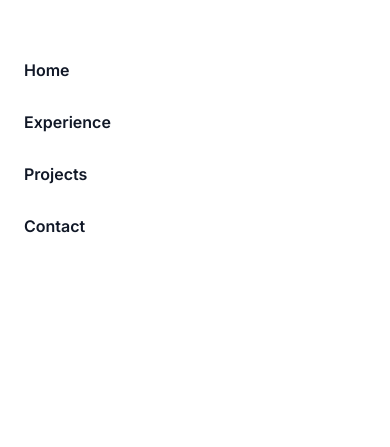
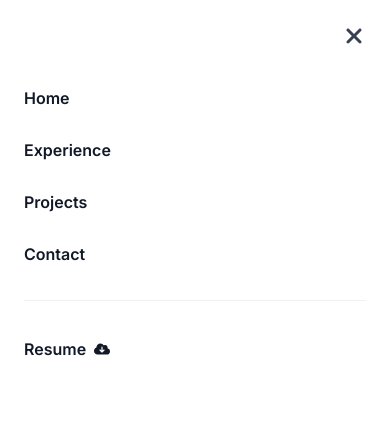
Before and after one commit to luca-matei/lucamatei.eu, a Next.js app: page / in a window 390 px wide. Both pictures are taken after a click on the button "Open main menu". Shown: the top 447 px of the page. Built offline with nearby package versions, Linux system fonts and the light colour scheme.

Commit message:
Fixed bugs

```diff
--- a/src/app/(app-sections)/contact.tsx
+++ b/src/app/(app-sections)/contact.tsx
@@ -145,7 +145,7 @@ export default function Contact() {
               </div>
             </dl>
           </div>
-          <p className="text-xs leading-5 text-gray-500">
+          <p className="text-xs leading-5 text-gray-500 lg:block hidden">
             &copy; 2024 Luca Matei. All rights reserved.
           </p>
         </div>
@@ -264,7 +264,7 @@ export default function Contact() {
                 >
                   {isLoading ? (
                     <div className="spinner-border animate-spin inline-block w-4 h-4 border-2 rounded-full"
-                         role="status">
+                      role="status">
                     </div>
                   ) : (
                     "Send message"
@@ -272,6 +272,9 @@ export default function Contact() {
                 </button>
               </div>
             </div>
+            <p className="text-xs text-center leading-5 text-gray-500 mt-16 lg:hidden">
+              &copy; 2024 Luca Matei. All rights reserved.
+            </p>
           </div>
         </form>
       </div>
--- a/src/app/(app-sections)/courses.tsx
+++ b/src/app/(app-sections)/courses.tsx
@@ -88,7 +88,7 @@ function Course(course: Course) {
           </p>
         </div>
         <div className="mt-1 flex items-center gap-x-2 text-xs leading-5 text-gray-500">
-          <p>{course.courses} courses</p>
+          <p className="whitespace-nowrap">{course.courses} courses</p>
           <svg viewBox="0 0 2 2" className="h-0.5 w-0.5 fill-current">
             <circle cx={1} cy={1} r={1}/>
           </svg>
@@ -131,7 +131,7 @@ export default function Courses() {
       </div>
       <div className="mx-auto max-w-7xl px-6 lg:px-8">
         <div className="mx-auto max-w-2xl lg:max-w-none lg:mx-0">
-          <div className="mt-16 grid grid-cols-1 lg:grid-cols-2 gap-12">
+          <div className="mt-16 grid grid-cols-1 lg:grid-cols-2 lg:gap-12">
             <ul role="list" className="divide-y divide-gray-100">
               {courses.map((course, index) => (
                 index % 2 === 0 && <Course key={course.id} {...course} />
--- a/src/app/page.tsx
+++ b/src/app/page.tsx
@@ -9,7 +9,7 @@ import Experience from "@/app/(app-sections)/experience";
 import Projects from "@/app/(app-sections)/projects";
 import Courses from "@/app/(app-sections)/courses";
 import {FontAwesomeIcon} from "@fortawesome/react-fontawesome";
-import {faCloudArrowDown, faBars} from "@fortawesome/free-solid-svg-icons";
+import {faCloudArrowDown, faBars, faTimes} from "@fortawesome/free-solid-svg-icons";
 
 const navigation = [
   { name: 'Home', href: '#home' },
@@ -24,14 +24,14 @@ export default function Home() {
   return (
     <>
       <header className="fixed bg-white ring-1 ring-gray-900/10 inset-x-0 top-0 z-50">
-        <nav className="flex items-center justify-center p-6 lg:px-8" aria-label="Global">
+        <nav className="flex items-center justify-between p-6 lg:px-8 max-w-7xl mx-auto" aria-label="Global">
           <div className="flex lg:flex-1">
           </div>
           <div className="flex lg:hidden">
             <button
-                type="button"
-                className="-m-2.5 inline-flex items-center justify-center rounded-md p-2.5 text-gray-700"
-                onClick={() => setMobileMenuOpen(true)}
+              type="button"
+              className="-m-2.5 inline-flex items-center justify-center rounded-md p-2.5 text-gray-700"
+              onClick={() => setMobileMenuOpen(true)}
             >
               <span className="sr-only">Open main menu</span>
               <FontAwesomeIcon icon={faBars} className="h-6 w-6" aria-hidden="true"/>
@@ -45,8 +45,8 @@ export default function Home() {
             ))}
           </div>
           <div className="hidden lg:flex lg:flex-1 lg:justify-end">
-            <a href="https://assets.lucamatei.eu/files/luca-matei-resume-en.pdf" download className="text-sm font-semibold leading-6 text-gray-900">
-              Resume<FontAwesomeIcon className="inline h-3.5 ml-2" icon={faCloudArrowDown} />
+            <a href="https://assets.lucamatei.eu/files/luca-matei-resume-en.pdf" className="text-sm font-semibold leading-6 text-gray-900">
+              Resume<FontAwesomeIcon icon={faCloudArrowDown} className="ml-2 h-4 w-4" aria-hidden="true"/>
             </a>
           </div>
         </nav>
@@ -54,6 +54,17 @@ export default function Home() {
           <div className="fixed inset-0 z-50"/>
           <Dialog.Panel
               className="fixed inset-y-0 right-0 z-50 w-full overflow-y-auto bg-white px-6 py-6 sm:max-w-sm sm:ring-1 sm:ring-gray-900/10">
+            <div className="flex items-center justify-between">
+              <span></span>
+              <button
+                  type="button"
+                  className="-m-2.5 rounded-md p-2.5 text-gray-700"
+                  onClick={() => setMobileMenuOpen(false)}
+              >
+                <span className="sr-only">Close menu</span>
+                <FontAwesomeIcon icon={faTimes} className="h-6 w-6" aria-hidden="true"/>
+              </button>
+            </div>
             <div className="mt-6 flow-root">
               <div className="-my-6 divide-y divide-gray-500/10">
                 <div className="space-y-2 py-6">
@@ -62,10 +73,19 @@ export default function Home() {
                           key={item.name}
                           href={item.href}
                           className="-mx-3 block rounded-lg px-3 py-2 text-base font-semibold leading-7 text-gray-900 hover:bg-gray-50"
+                          onClick={() => setMobileMenuOpen(false)}
                       >
                         {item.name}
                       </a>
                   ))}
+                </div>
+                <div className="py-6">
+                  <a
+                      href="https://assets.lucamatei.eu/files/luca-matei-resume-en.pdf"
+                      className="-mx-3 block rounded-lg px-3 py-2.5 text-base font-semibold leading-7 text-gray-900 hover:bg-gray-50"
+                  >
+                    Resume<FontAwesomeIcon icon={faCloudArrowDown} className="ml-2 h-4 w-4" aria-hidden="true"/>
+                  </a>
                 </div>
               </div>
             </div>
```
